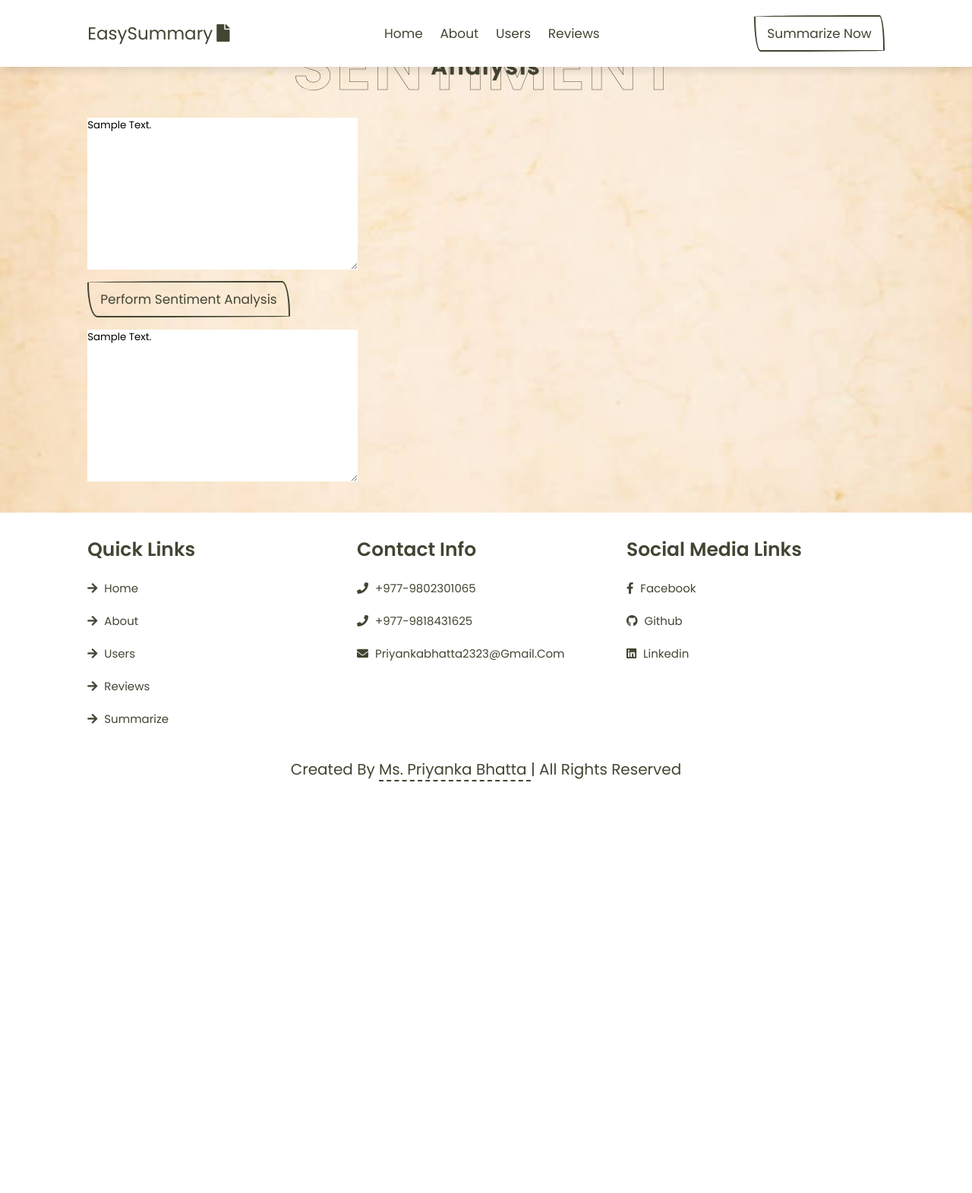
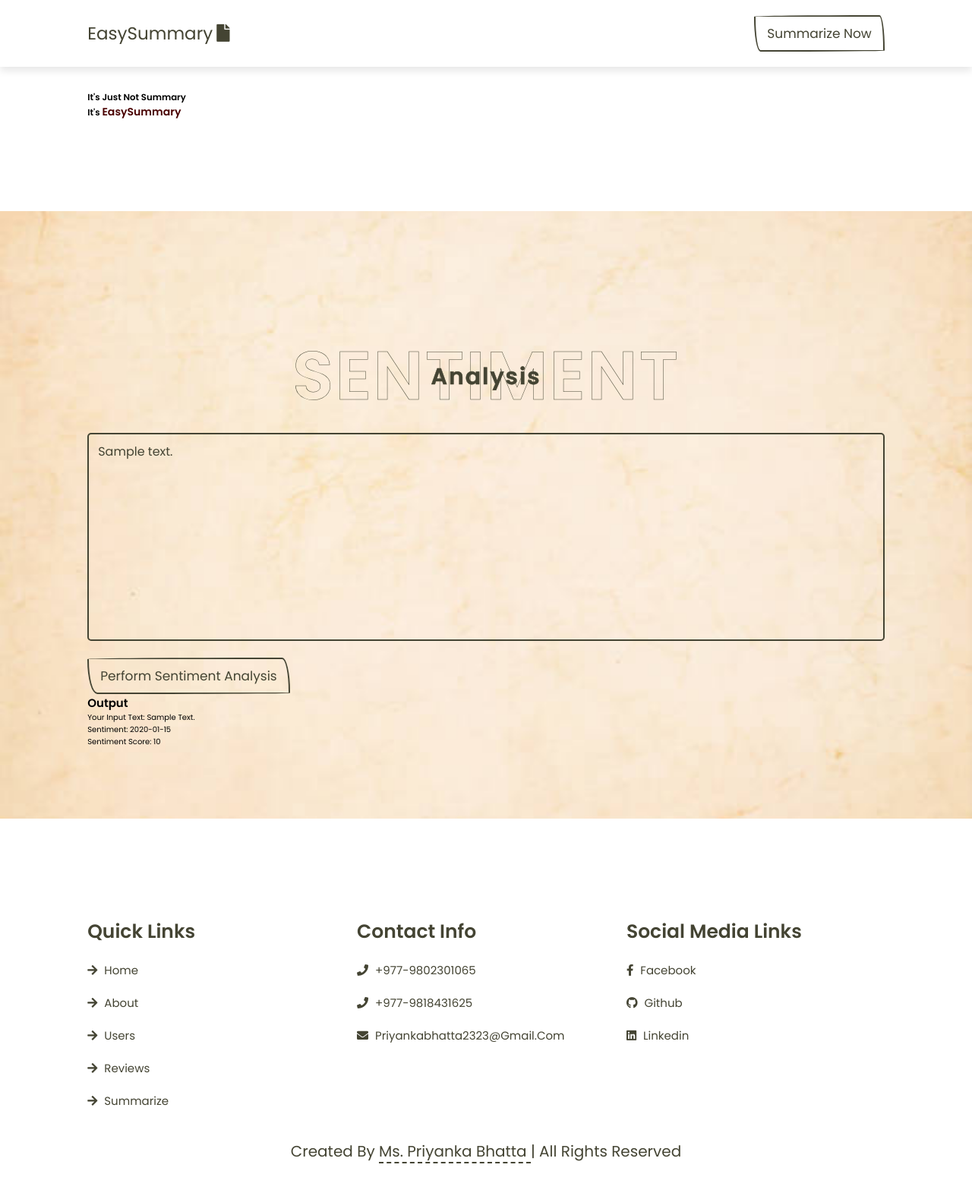
Before and after one commit to PriyankaBhatta/EasySummary-Text-Summarization-using-NLP, a Django app: template easysumm/templates/sentiment.html in a window 1280 px wide. Shown: the whole page at 76% size. Before the commit the page ends 1029 px from the top, so only its background shows below. Run offline with Django 4.2, Linux system fonts and the light colour scheme; the template is opened without the code that fills it: most values are stand-ins (such as "Sample title", 1, 10 or a date in 2020); parts of the project's set-up code (start-up, migrations or seed data) failed here and were passed over.

Commit message:
making the new feature work

```diff
--- a/easysumm/static/style.css
+++ b/easysumm/static/style.css
@@ -492,3 +492,40 @@ section{
         margin-top: -6rem;
     }
 }
+
+/*sentiment section starts for boxes */
+section{
+    padding: 2rem 9%;
+    margin-top: 10rem;
+}
+#bg{
+    margin-top: 10rem;
+    background: no-repeat;
+    background-position: center;
+    background-size: cover;
+}
+.sentiment{
+    min-height: 100vh;
+    padding-top: 15rem;
+
+}
+.sentiment form .box{
+    width: 100%;
+    padding: 1rem 1.2rem;
+    border-radius: .5rem;
+    font-size: 1.6rem;
+    background: none;
+    text-transform: none;
+    color: var(--main-color);
+    border: var(--border);
+    margin: .7rem 0;
+
+}
+.sentiment form textarea{
+    resize: none;
+}
+
+
+
+
+/*sentiment section ends for boxes */
--- a/easysumm/templates/home.html
+++ b/easysumm/templates/home.html
@@ -303,6 +303,7 @@
 
 <!-- footer section starts  -->
 
+
 <section class="footer">
 
     <div class="box-container">
@@ -314,6 +315,7 @@
             <a href="#users"> <i class="fas fa-arrow-right"></i> Users </a>
             <a href="#review"> <i class="fas fa-arrow-right"></i> Reviews </a>
             <a href="#summarizenow"> <i class="fas fa-arrow-right"></i> Summarize </a>
+            <a href="{% url 'sentiment' %}"> <i class="fas fa-arrow-right"></i> Sentiment Analysis </a>
         </div>
 
         <div class="box">
--- a/easysumm/templates/sentiment.html
+++ b/easysumm/templates/sentiment.html
@@ -23,21 +23,23 @@
 </head>
 <body>
 
+    <section class="sentiment-home" id="sentiment-home">
+        <div class="row">
+            <div class="content">
+                <h3>It's just not Summary<br>It's <span>EasySummary</span></h3>
+
+            </div>
+        </div>
+    </section>
+
     <!--header section starts here-->
     <header class="header">
 
         <div id="menu-btn" class="fas fa-bars"></div>
 
-        <a href="#" class="logo"> EasySummary<i class="fas fa-file"></i></a>
+        <a href="/home.html#home" class="logo"> EasySummary<i class="fas fa-file"></i></a>
 
-        <nav class="navbar">
-            <a href="#home">Home</a>
-            <a href="#about">About</a>
-            <a href="#users">Users</a>
-            <a href="#review">Reviews</a>
-        </nav>
-
-        <a href="{% url 'home' %}" class="btn">Summarize now</a>
+        <a href="{% url 'summarizenow' %}" class="btn">Summarize now</a>
 
     </header>
 
@@ -45,6 +47,7 @@
 <div id='bg' style="background-image:url('{% static 'img/bg.jpg'%}');">
 
 <section class="sentiment" id="sentiment">
+
     <h1 class="heading"> Sentiment <span>Analysis</span></h1>
 
     <form method="post" action="{% url 'sentiment' %}" enctype="multipart/form-data">
@@ -60,11 +63,20 @@
 
     </form>
 
-    <!--this is the textarea which shows output sentiment analysis.-->
+    {% if sentiment %}
+    <div class="output">
+        <h2>Output</h2>
+        <p>Your input text: {{ input_text }}</p>
+        <p>Sentiment: {{ sentiment }}</p>
+        <p>Sentiment score: {{ score }}</p>
+    </div>
+    {% endif %}
+
+    <!--this is the textarea which shows output sentiment analysis.
     <form>
         <br>
         <textarea name="text" placeholder="Your sentiment analysis will appear here." class="box" id="" cols="30" rows="10" required>{{ output_text }}</textarea>
-    </form>
+    </form>-->
     <br>
 
 </section>
@@ -80,11 +92,11 @@
 
         <div class="box">
             <h3>Quick Links</h3>
-            <a href="#home"> <i class="fas fa-arrow-right"></i> Home </a>
-            <a href="#about"> <i class="fas fa-arrow-right"></i> About </a>
-            <a href="#users"> <i class="fas fa-arrow-right"></i> Users </a>
-            <a href="#review"> <i class="fas fa-arrow-right"></i> Reviews </a>
-            <a href="#summarizenow"> <i class="fas fa-arrow-right"></i> Summarize </a>
+            <a href="/home.html#home"> <i class="fas fa-arrow-right"></i> Home </a>
+            <a href="/home.html#about"> <i class="fas fa-arrow-right"></i> About </a>
+            <a href="/home.html#users"> <i class="fas fa-arrow-right"></i> Users </a>
+            <a href="/home.html#review"> <i class="fas fa-arrow-right"></i> Reviews </a>
+            <a href="/home.html#summarizenow"> <i class="fas fa-arrow-right"></i> Summarize </a>
         </div>
 
         <div class="box">
--- a/easysumm/views.py
+++ b/easysumm/views.py
@@ -1,6 +1,7 @@
 
 #Made by: Priyanka Bhatta
 #This code is a Python script for a web application.
+
 from textblob import TextBlob
 from django.shortcuts import render                         #render a Django template with context data and return an HttpResponse object with the resulting HTML content.
 import requests                                             #library used for making HTTP requests to web pages
@@ -263,7 +264,7 @@ def summarizenow(request):
                                          })
 
 
-#performs sentiment analysis
+#performs sentiment
 def sentiment(request):
     if request.method == 'POST':
         text = request.POST['text']
@@ -280,4 +281,5 @@ def sentiment(request):
         context = {'sentiment': sentiment, 'score': sentiment_score, 'input_text': text}
         return render(request, 'sentiment.html', context)
     else:
-        return render(request, 'sentiment.html')
+        context = {'output_text': ''}
+        return render(request, 'sentiment.html', context)
```
